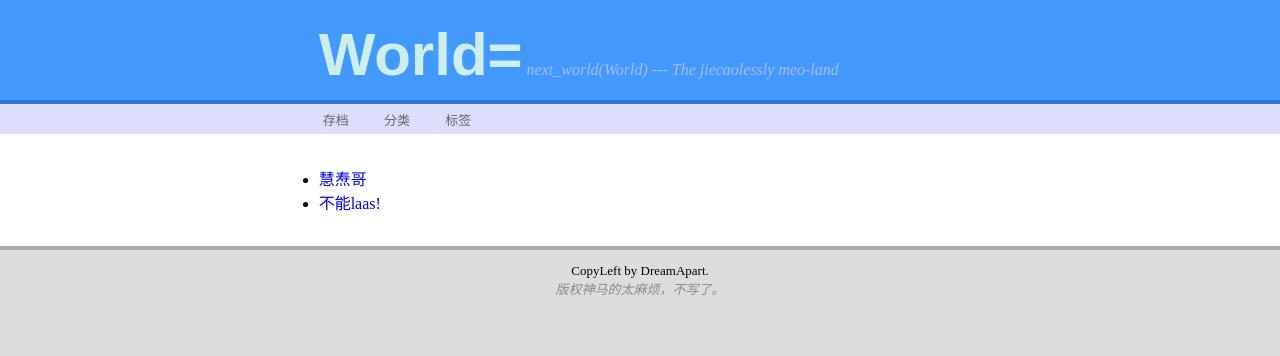
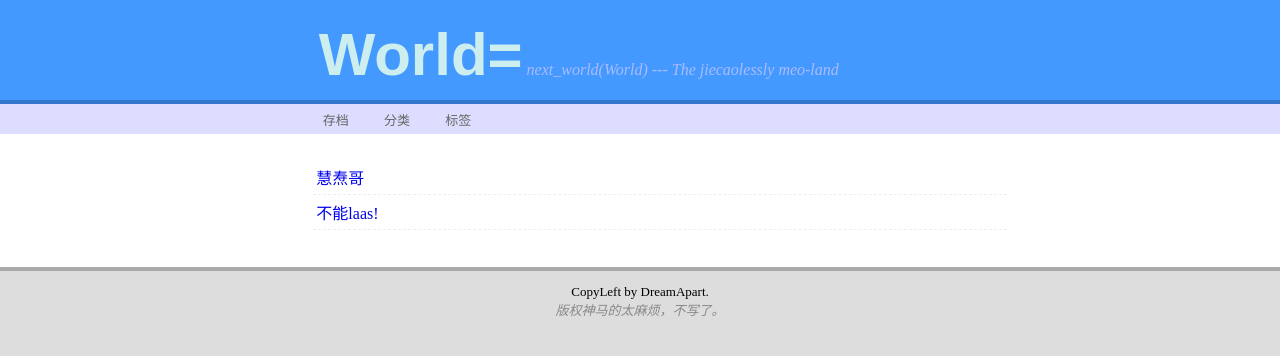
Before and after one commit to RnMss/rnmss.github.com, a Jekyll site: the page built from links.html, in a window 1280 px wide. Shown: the top 356 px of the page. Built offline with Jekyll 4.4.1, drawn with Linux system fonts in a browser that asks for light colours; Markdown is read by kramdown in place of the engine named in the settings.

Commit message:
Update assets/css/fhy.css

```diff
--- a/assets/css/fhy.css
+++ b/assets/css/fhy.css
@@ -150,5 +150,11 @@ time {
     border-radius: 3pt;
 }
 .postsList {
-    margin: 4pt;
+    margin: 0px 0px 10px 0px;
 }
+.postsList > li {
+    list-style: none;
+    padding: 5px 3px;
+    margin: 0;
+    border-bottom: 1px dashed #eee;
+}
```
